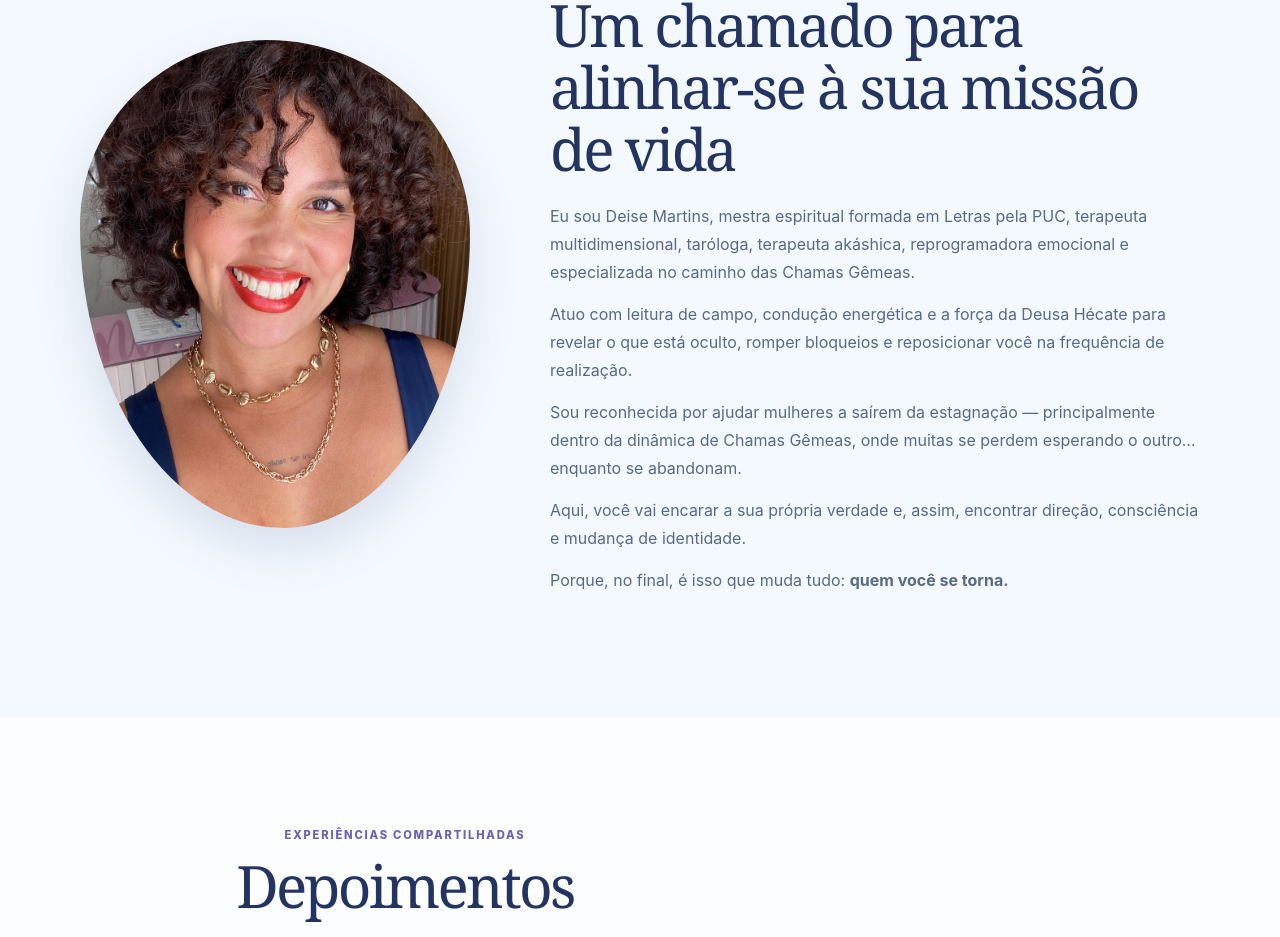
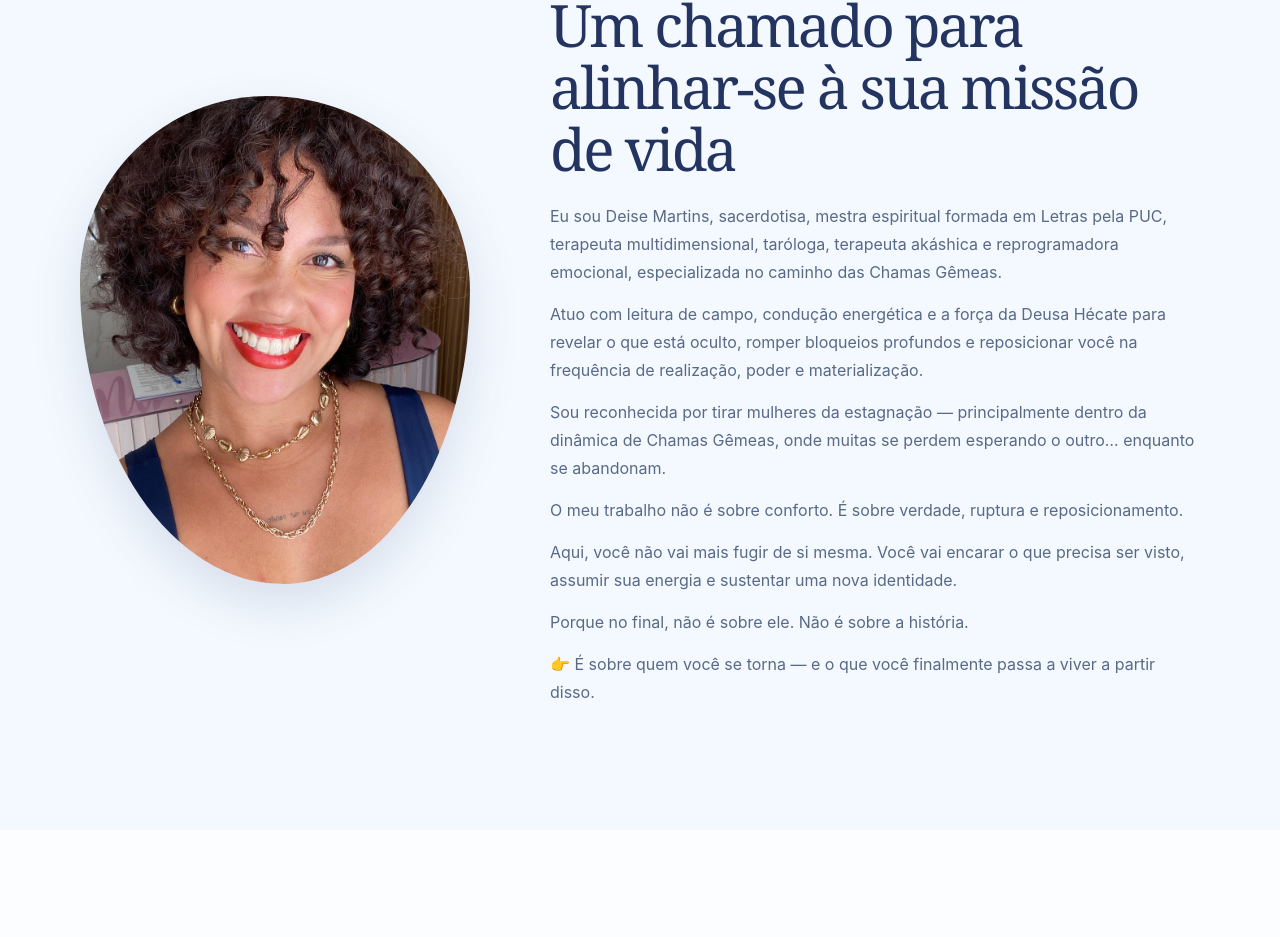
Before and after one commit to DAYANE1130/deise-martins-portal-08-08, a React (Vite) app: page / in a window 1280 px wide. Shown: the part 3216-4153 px from the top of the page. Built offline with nearby package versions, Linux system fonts and the light colour scheme.

Commit message:
Versão 3 da seção sobre

```diff
--- a/src/App.jsx
+++ b/src/App.jsx
@@ -129,15 +129,19 @@ function App() {
           <div className="about__content">
             <p className="section-kicker">Sobre Deise Martins</p>
             <h2 id="about-title">Um chamado para alinhar-se à sua missão de vida</h2>
-            <p>Eu sou Deise Martins, mestra espiritual formada em Letras pela PUC, terapeuta multidimensional, taróloga, terapeuta akáshica, reprogramadora emocional e especializada no caminho das Chamas Gêmeas.</p>
+            <p>Eu sou Deise Martins, sacerdotisa, mestra espiritual formada em Letras pela PUC, terapeuta multidimensional, taróloga, terapeuta akáshica e reprogramadora emocional, especializada no caminho das Chamas Gêmeas.</p>
 
-<p>Atuo com leitura de campo, condução energética e a força da Deusa Hécate para revelar o que está oculto, romper bloqueios e reposicionar você na frequência de realização.</p>
+<p>Atuo com leitura de campo, condução energética e a força da Deusa Hécate para revelar o que está oculto, romper bloqueios profundos e reposicionar você na frequência de realização, poder e materialização.</p>
 
-<p>Sou reconhecida por ajudar mulheres a saírem da estagnação — principalmente dentro da dinâmica de Chamas Gêmeas, onde muitas se perdem esperando o outro… enquanto se abandonam.</p>
+<p>Sou reconhecida por tirar mulheres da estagnação — principalmente dentro da dinâmica de Chamas Gêmeas, onde muitas se perdem esperando o outro… enquanto se abandonam.</p>
 
-<p>Aqui, você vai encarar a sua própria verdade e, assim, encontrar direção, consciência e mudança de identidade.</p>
+<p>O meu trabalho não é sobre conforto. É sobre verdade, ruptura e reposicionamento.</p>
 
-<p>Porque, no final, é isso que muda tudo: <strong>quem você se torna.</strong></p>
+<p>Aqui, você não vai mais fugir de si mesma. Você vai encarar o que precisa ser visto, assumir sua energia e sustentar uma nova identidade.</p>
+
+<p>Porque no final, não é sobre ele. Não é sobre a história.</p>
+
+<p>👉 É sobre quem você se torna — e o que você finalmente passa a viver a partir disso.</p>
           </div>
         </div>
       </section>
```
